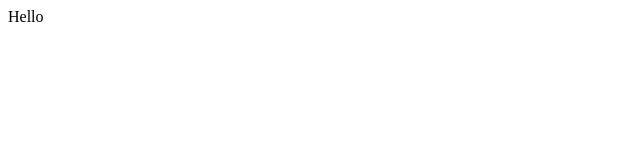
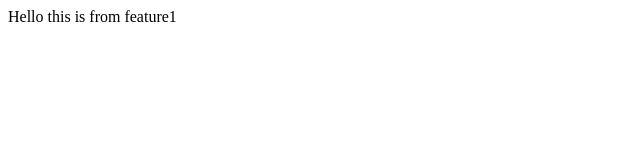
Before and after one commit to nikshitham/Sunik, a plain HTML site: page index.html in a window 1280 px wide. Shown: the whole page, without its empty margins (0-640 px from the left). Drawn offline with Linux system fonts and the light colour scheme.

Commit message:
feature 2 branch added

```diff
--- a/index.html
+++ b/index.html
@@ -1,3 +1,3 @@
 <p>
-    Hello
+    Hello this is from feature1
 </p>
```
